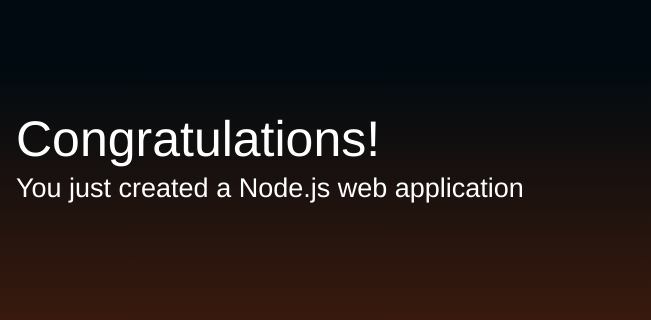
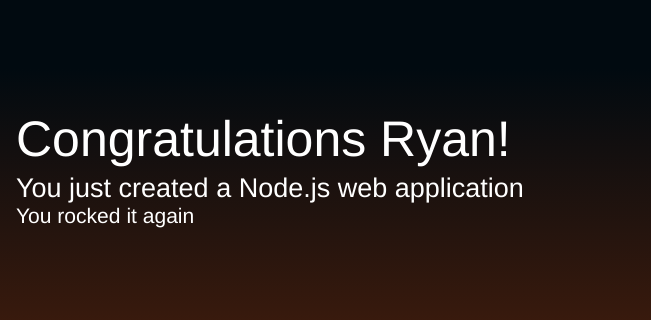
Before and after one commit to ryanleven-tech/HelloWorld, a website: page public/index.html in a window 1280 px wide. Shown: the part 171-491 px from the top of the page, 629-1280 px from the left. Drawn offline with Linux system fonts and the light colour scheme.

Commit message:
Update index.html

```diff
--- a/public/index.html
+++ b/public/index.html
@@ -58,8 +58,9 @@
         <div class="message">
             <a class="twitter-link" href="http://twitter.com/home/?status=I%20created%20a%20project%20with%20AWS%20CodeStar!%20%23AWS%20%23AWSCodeStar%20https%3A%2F%2Faws.amazon.com%2Fcodestar"><img src="assets/img/tweet.svg" /></a>
             <div class="text">
-                <h1>Congratulations!</h1>
+                <h1>Congratulations Ryan!</h1>
                 <h2>You just created a Node.js web application</h2>
+                <h3>You rocked it again</h3>
             </div>
         </div>
     </div>
```
